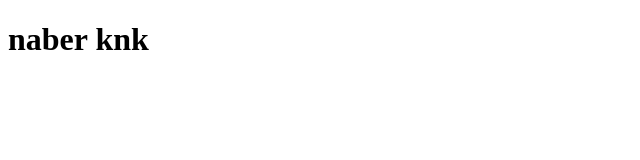
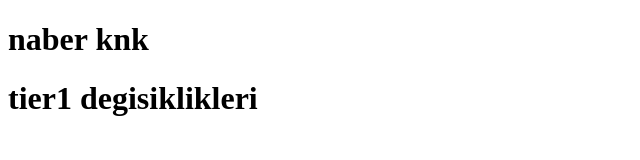
Before and after one commit to erdmkrmn1/website, a plain HTML site: page deneme_1/deneme_1.html in a window 1280 px wide. Shown: the whole page, without its empty margins (0-640 px from the left). Drawn offline with Linux system fonts and the light colour scheme.

Commit message:
tier_1 update

```diff
--- a/deneme_1/deneme_1.html
+++ b/deneme_1/deneme_1.html
@@ -7,5 +7,6 @@
 </head>
 <body>
     <h1>naber knk</h1>
+    <h1>tier1 degisiklikleri</h1>
 </body>
 </html>
```
